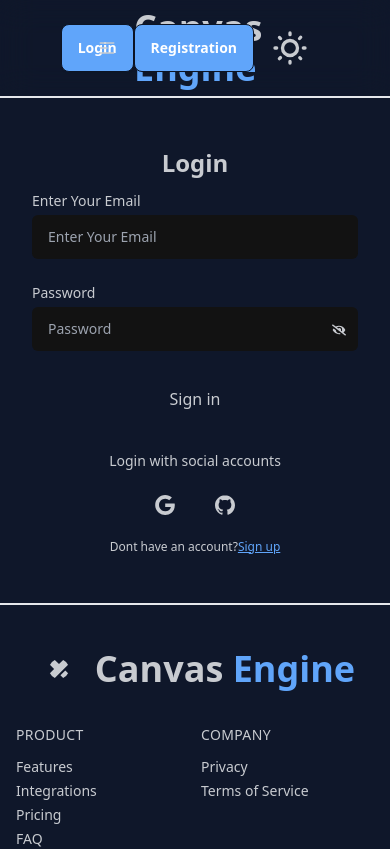
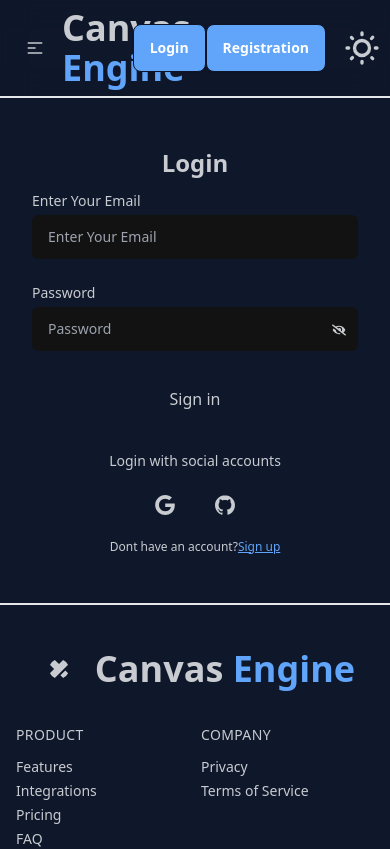
Before and after one commit to hasanposh/canvas-engine, a React (Vite) app: page /login in a window 390 px wide. Shown: the top 849 px of the page. Built offline with nearby package versions, Linux system fonts and the light colour scheme; no server answers.

Commit message:
complete with responsive

```diff
--- a/src/components/NavBar.jsx
+++ b/src/components/NavBar.jsx
@@ -90,7 +90,7 @@ const NavBar = () => {
   return (
     <div className="sticky top-0 z-10 w-full border-b-2 backdrop-filter backdrop-blur-lg">
       <div
-        className={`navbar px-20  ${
+        className={`navbar lg:px-20  ${
           showBackground ? "bg-opacity-30" : "bg-transparent"
         }`}
       >
```
